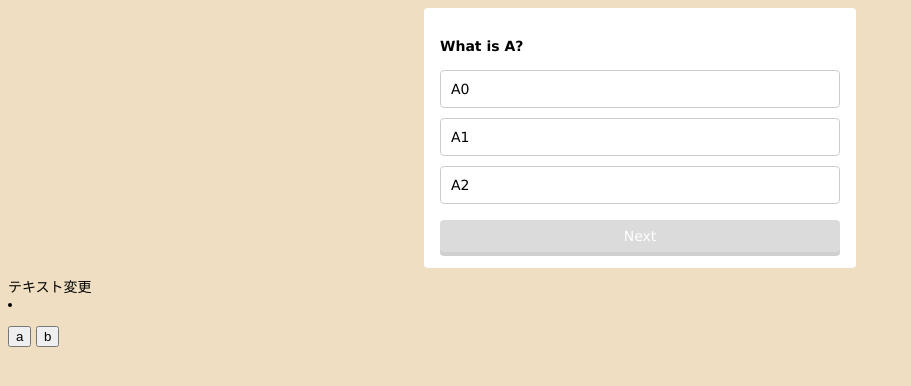
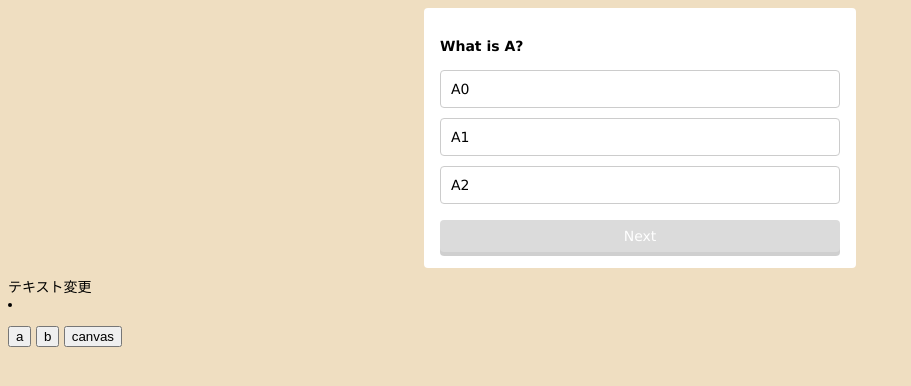
Before and after one commit to onetaro1/quizeGAME, a plain HTML site: page index.html in a window 1280 px wide. Shown: the whole page, without its empty margins (0-911 px from the left). Drawn offline with Linux system fonts and the light colour scheme.

Commit message:
1行目を追加

```diff
--- a/index.html
+++ b/index.html
@@ -23,6 +23,7 @@
   <button>a</button>
 
   <button>b</button>
+  <button>canvas</button>
 <script type="text/javascript" src="js/main.js"></script>
   </body>
 </html>
```
